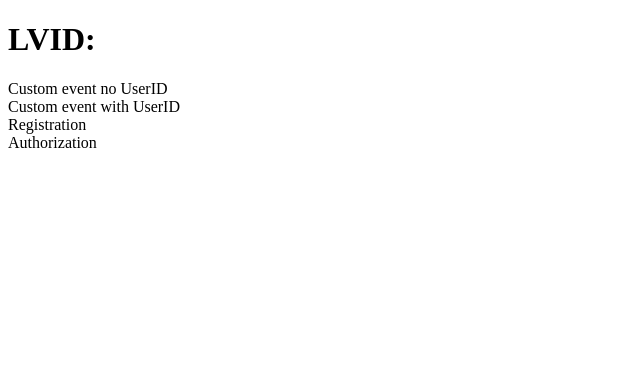
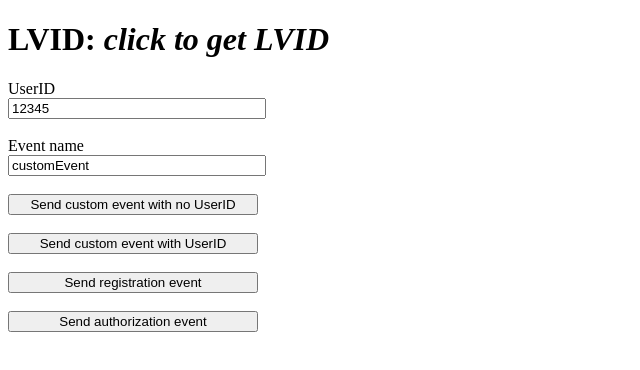
Before and after one commit to avkuzmin/avkuzmin.github.io, a plain HTML site: page index.html in a window 1280 px wide. Shown: the whole page, without its empty margins (0-640 px from the left). Drawn offline with Linux system fonts and the light colour scheme.

Commit message:
Update index.html

```diff
--- a/index.html
+++ b/index.html
@@ -33,19 +33,29 @@
     <!-- //Rating Mail.ru counter -->
     <form>
         <h1 id="lvid" onclick="document.getElementById('lvid').innerHTML = `LVID: ${_tmr.getClientID()}`">
-            LVID:
+            LVID: <i>click to get LVID</i>
         </h1>
-        <div onclick="/*console.log(_tmr.getClientID()); */_tmr.push({id: '3250912', type: 'reachGoal', goal: 'customEvent'});">
-            Custom event no UserID
+        <div>
+            UserID<br>
+            <input type="text" value="12345" id="userID" style="width:250px">
+            <br><br>
         </div>
-        <div onclick="_tmr.push({id: '3250912', type: 'reachGoal', goal: 'customEvent', userid: '1'});">
-            Custom event with UserID
+        <div>
+            Event name<br>
+            <input type="text" value="customEvent" id="eventName" style="width:250px">
+            <br>
         </div>
-        <div onclick="_tmr.push({id: '3250912', type: 'reachGoal', goal: 'mt_registration', userid: '1'});">
-            Registration
+        <div>
+            <br><input type="button" value="Send custom event with no UserID" onclick="_tmr.push({id: '3250912', type: 'reachGoal', goal: document.getElementById('eventName').value});" style="width:250px">
         </div>
-        <div onclick="_tmr.push({id: '3250912', type: 'reachGoal', goal: 'mt_login', userid: '1'});">
-            Authorization
+        <div>
+            <br><input type="button" value="Send custom event with UserID" onclick="_tmr.push({id: '3250912', type: 'reachGoal', goal: document.getElementById('eventName').value, userid: document.getElementById('userID').value});" style="width:250px">
+        </div>
+        <div>
+            <br><input type="button" value="Send registration event" onclick="_tmr.push({id: '3250912', type: 'reachGoal', goal: 'mt_registration', userid: document.getElementById('userID').value});" style="width:250px">
+        </div>
+        <div>
+            <br><input type="button" value="Send authorization event" onclick="_tmr.push({id: '3250912', type: 'reachGoal', goal: 'mt_login', userid: document.getElementById('userID').value});" style="width:250px">
         </div>
     </form>
 </body>
```
